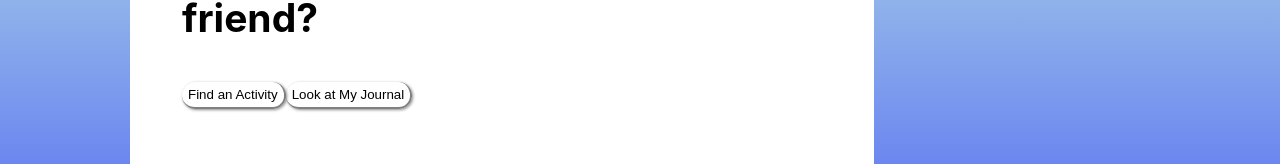
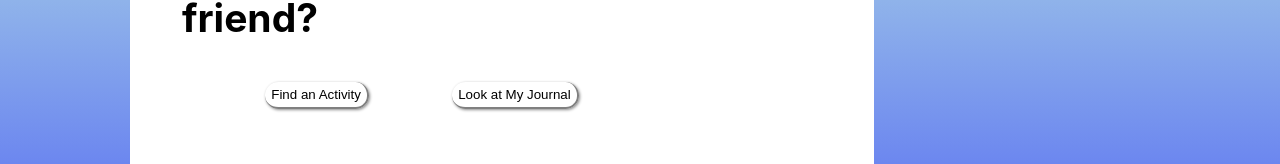
Before and after one commit to Abdeboskey/sluggish-activity, a React (Create React App) app: page / in a window 1280 px wide. Shown: the part 137-301 px from the top of the page. Built offline with nearby package versions, Linux system fonts and the light colour scheme.

Commit message:
Add style for button bar

```diff
--- a/src/components/Home/Home.module.scss
+++ b/src/components/Home/Home.module.scss
@@ -4,6 +4,12 @@
   border-radius: 2em;
   margin: 2em 0 5em 5em;
   padding: 0 2em 0 2em;
+}
+
+.btnBar {
+  display: flex;
+  width: 75%;
+  justify-content: space-evenly;
 }
 
 .answerBtn {
--- a/src/components/HowAreYou/HowAreYou.module.scss
+++ b/src/components/HowAreYou/HowAreYou.module.scss
@@ -4,6 +4,12 @@
   border-radius: 2em;
   margin: 2em 0 5em 5em;
   padding: 0 2em 0 2em;
+}
+
+.btnBar {
+  display: flex;
+  width: 75%;
+  justify-content: space-evenly;
 }
 
 .answerBtn {
```
